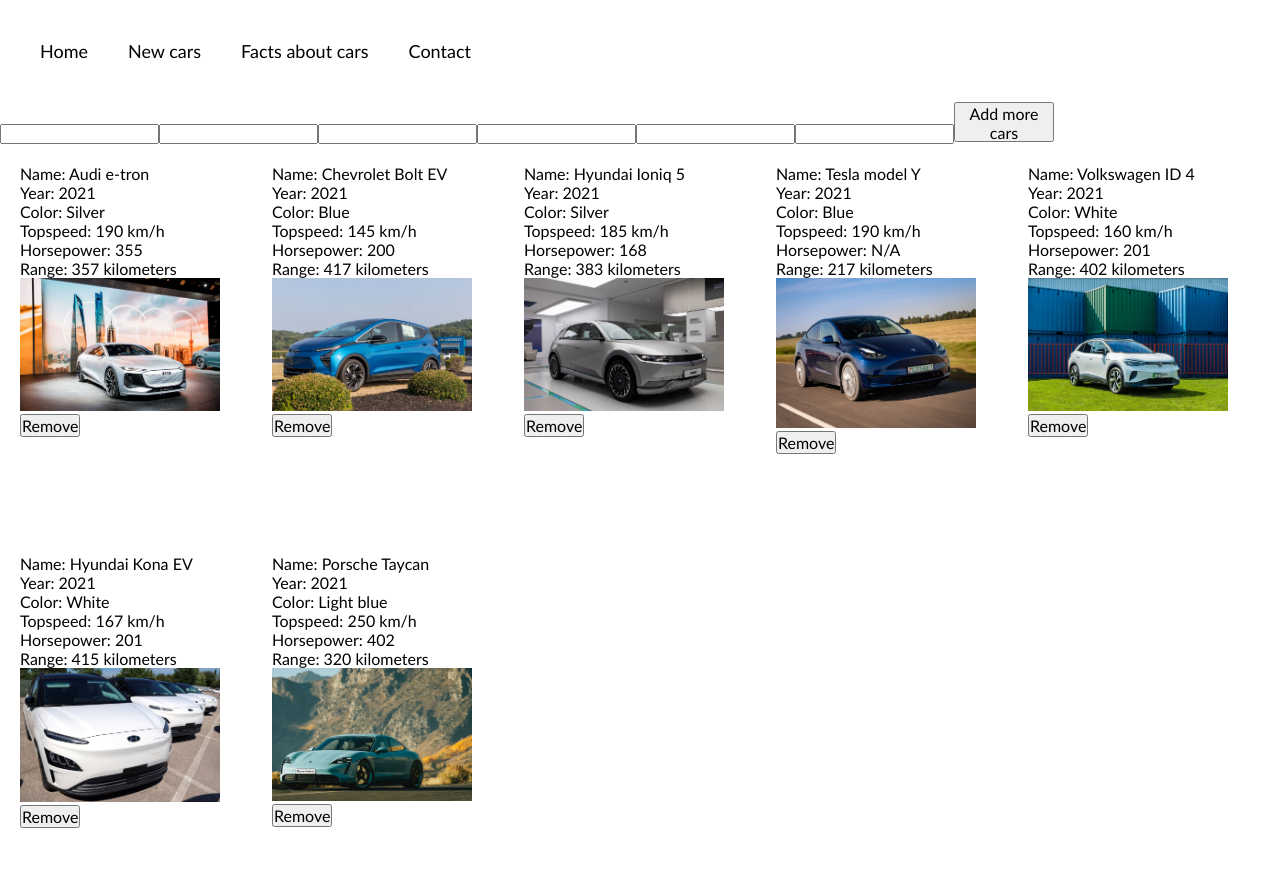
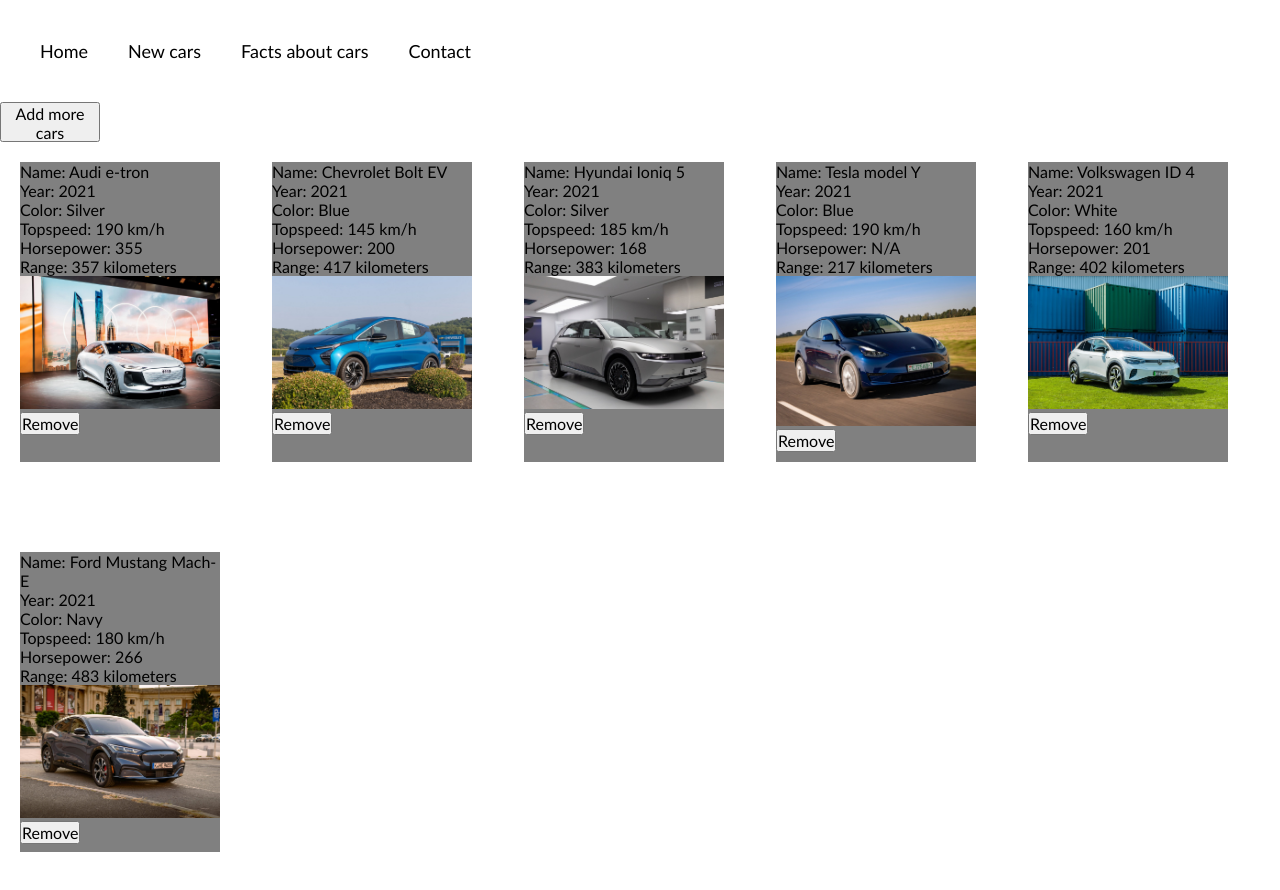
Before and after one commit to Namahola/biler, a plain HTML site: page index.html in a window 1280 px wide. Both pictures are taken after a click on the button "Add more cars". Drawn offline with Linux system fonts and the light colour scheme.

Commit message:
style og ny addCar function

```diff
--- a/index.html
+++ b/index.html
@@ -22,13 +22,7 @@
         </li>
       </ul>
     </nav>
-    <input type="text" id="1" /><input type="text" id="2" /><input
-      type="text"
-      id="3"
-    /><input type="text" id="4" /><input type="text" id="5" /><input
-      type="text"
-      id="6"
-    /><button class="btn" onclick="addCar()">Add more cars</button>
+    <button class="btn" onclick="addCar()">Add more cars</button>
 
     <div id="root"></div>
 
--- a/script.js
+++ b/script.js
@@ -84,49 +84,31 @@
 
 let root = document.getElementById("root");
 
-// const addCar = () => {
-//   let name = document.getElementById("1").value;
-//   let year = document.getElementById("2").value;
-//   let color = document.getElementById("3").value;
-//   let topspeed = document.getElementById("4").value;
-//   let horsepower = document.getElementById("5").value;
-//   let range = document.getElementById("6").value;
-//   let car = {
-//     name: name,
-//     year: year,
-//     color: color,
-//     topspeed: topspeed,
-//     horsepower: horsepower,
-//     range: range,
-//   };
-//   cars.push(car);
-//   showCars();
-// };
+var box = document.getElementsByClassName("box");
 
 const showCars = () => {
   root.innerHTML = "";
-  for (let i = 0; i < cars.length; i++) {
-    root.innerHTML += ` <div class="box"> <ul> <li> Name: ${cars[i].name} </li> <li> Year: ${cars[i].year} </li> <li> Color: ${cars[i].color} </li> <li> Topspeed: ${cars[i].topspeed} </li> <li> Horsepower: ${cars[i].horsepower} </li> <li> Range: ${cars[i].range} </li> <img src=${cars[i].url}> </ul> <button onclick="removeCar(${i})">Remove</button </div>`;
+  for (let i = 0; i < 5; i++) {
+    root.innerHTML += `<div class="box"> <ul> <li> Name: ${cars[i].name} </li> <li> Year: ${cars[i].year} </li> <li> Color: ${cars[i].color} </li> <li> Topspeed: ${cars[i].topspeed} </li> <li> Horsepower: ${cars[i].horsepower} </li> <li> Range: ${cars[i].range} </li> <img src=${cars[i].url}> </ul> <button onclick="removeCar(${i})">Remove</button </div>`;
   }
 };
 
 const removeCar = (indexToRemove) => {
-  cars.splice(indexToRemove, 1);
-
-  showCars();
+  box[indexToRemove].remove();
 };
 
 const addCar = () => {
-  let box = document.getElementsByClassName("box");
-  for (let i = 0; i < box.length; i++) {
-    var element = document.getElementsByClassName("box")[i];
-    var style = getComputedStyle(element);
-    console.log(style.display);
-    if ((element.style.display = "none")) {
-      element.style.display = "block";
-      i++;
-    }
-  }
+  root.innerHTML += `<div class="box"> <ul> <li> Name: ${
+    cars[box.length].name
+  } </li> <li> Year: ${cars[box.length].year} </li> <li> Color: ${
+    cars[box.length].color
+  } </li> <li> Topspeed: ${cars[box.length].topspeed} </li> <li> Horsepower: ${
+    cars[box.length].horsepower
+  } </li> <li> Range: ${cars[box.length].range} </li> <img src=${
+    cars[box.length].url
+  }> </ul> <button onclick="removeCar(${box.length})">Remove</button </div>`;
 };
 
 showCars();
+
+// I showCars viser den de første 5 biler, fordi i < 5. Og når man trykker på addCar, så tilføjer den et nyt 'lol' element, så længe der er nogle at tage af dvs. så længe værdien ikke overstiger lol.length
--- a/styles.css
+++ b/styles.css
@@ -30,12 +30,9 @@
 }
 
 .box {
-  height: 200px;
+  height: 300px;
   width: 200px;
-}
-
-.box:nth-child(n + 6) {
-  display: none;
+  background-color: gray;
 }
 
 img {
@@ -78,12 +75,15 @@
 }
 
 #facts {
-  height: 100vh;
+  height: 80vh;
   display: grid;
-  grid-template-columns: repeat(5, 1fr);
+  grid-template-columns: repeat(4, 1fr);
   grid-template-rows: 1fr 1fr 1fr;
+  gap: 20px;
+  padding: 20px;
 }
 
 .factBox {
   padding: 20px;
+  background-color: gray;
 }
```
Also changed, not shown: contact.html (+1 -0 lines).
